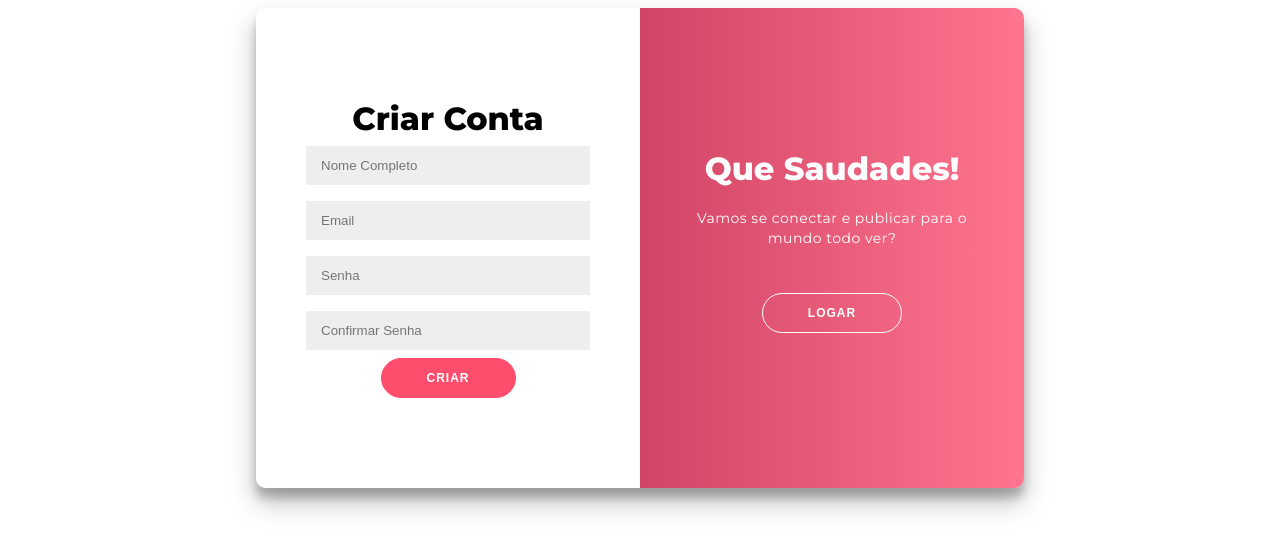
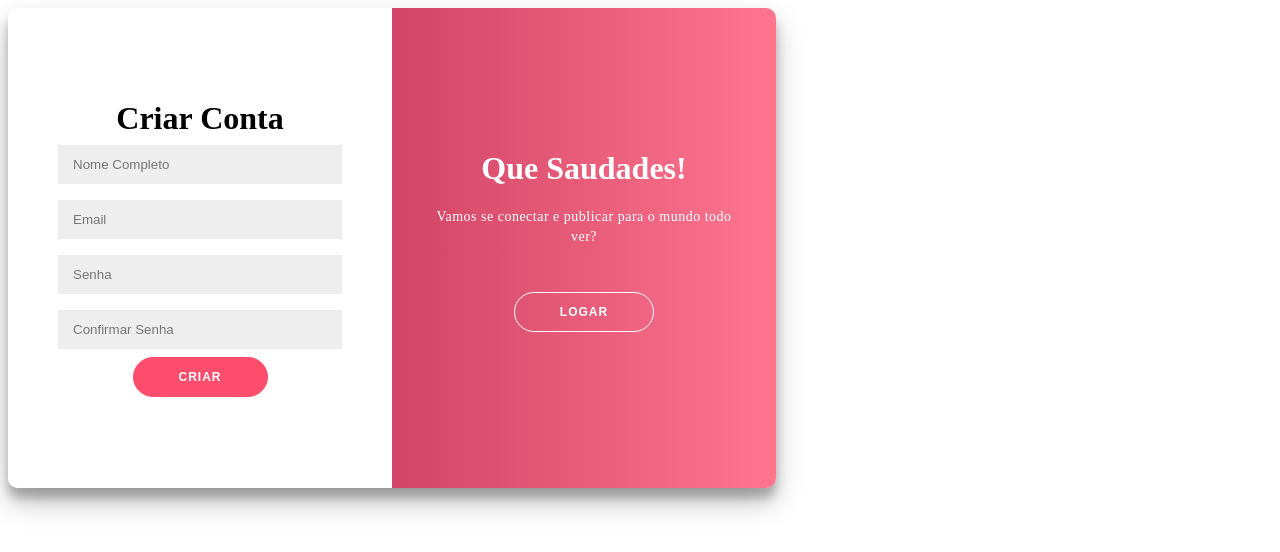
Before and after one commit to Projeto-Integrador-Gen/Lady-Link-Front, a React (Vite) app: page /cadastrousuario in a window 1280 px wide. Shown: the top 552 px of the page. Built offline with nearby package versions, Linux system fonts and the light colour scheme.

Commit message:
Atualizacao CSS Cadastro

```diff
--- a/src/Pages/cadastroUsuario/CadastroUsuario.css
+++ b/src/Pages/cadastroUsuario/CadastroUsuario.css
@@ -1,18 +1,8 @@
-@import url('https://fonts.googleapis.com/css?family=Montserrat:400,800');
 
 * {
 	box-sizing: border-box;
 }
-body{
 
-    font-family: 'Montserrat', sans-serif;
-    display: flex;
-	justify-content: center;
-	align-items: center;
-
-
-
-}
 
 h1 {
 	font-weight: bold;
```
